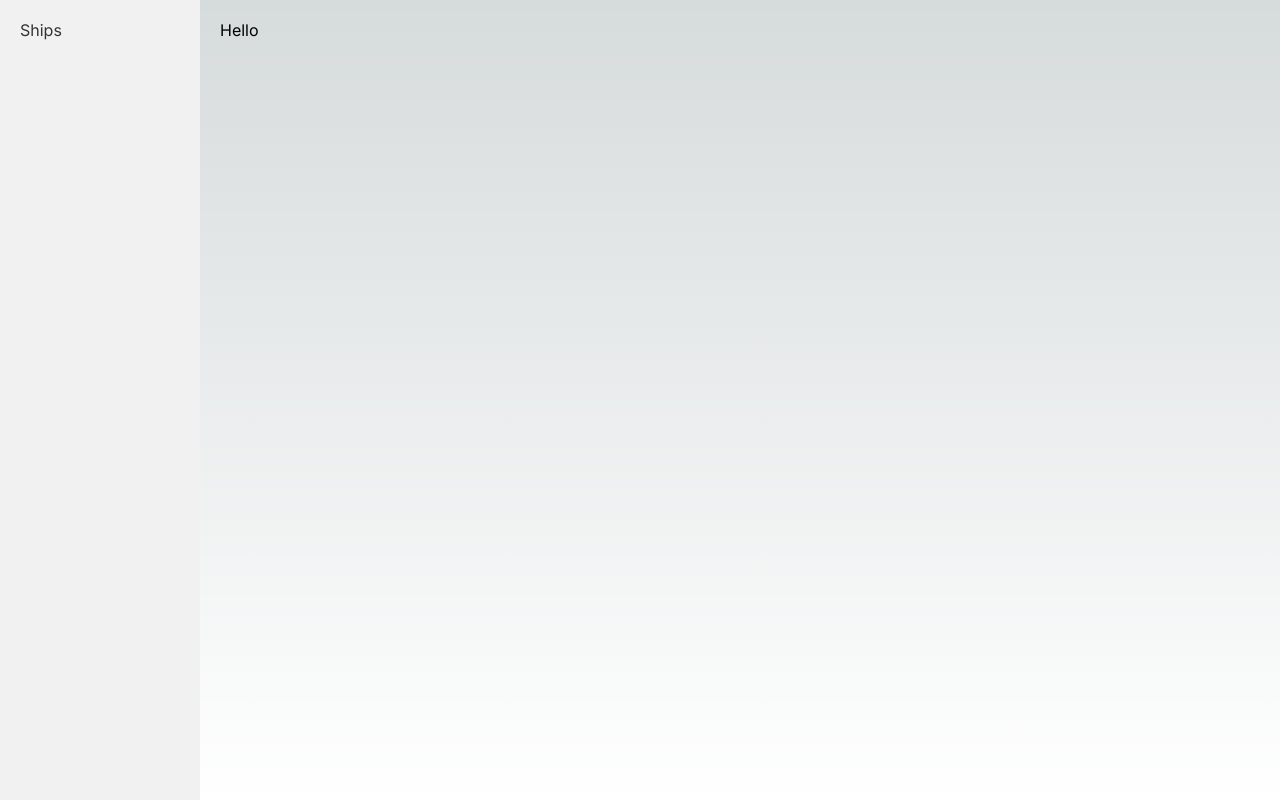
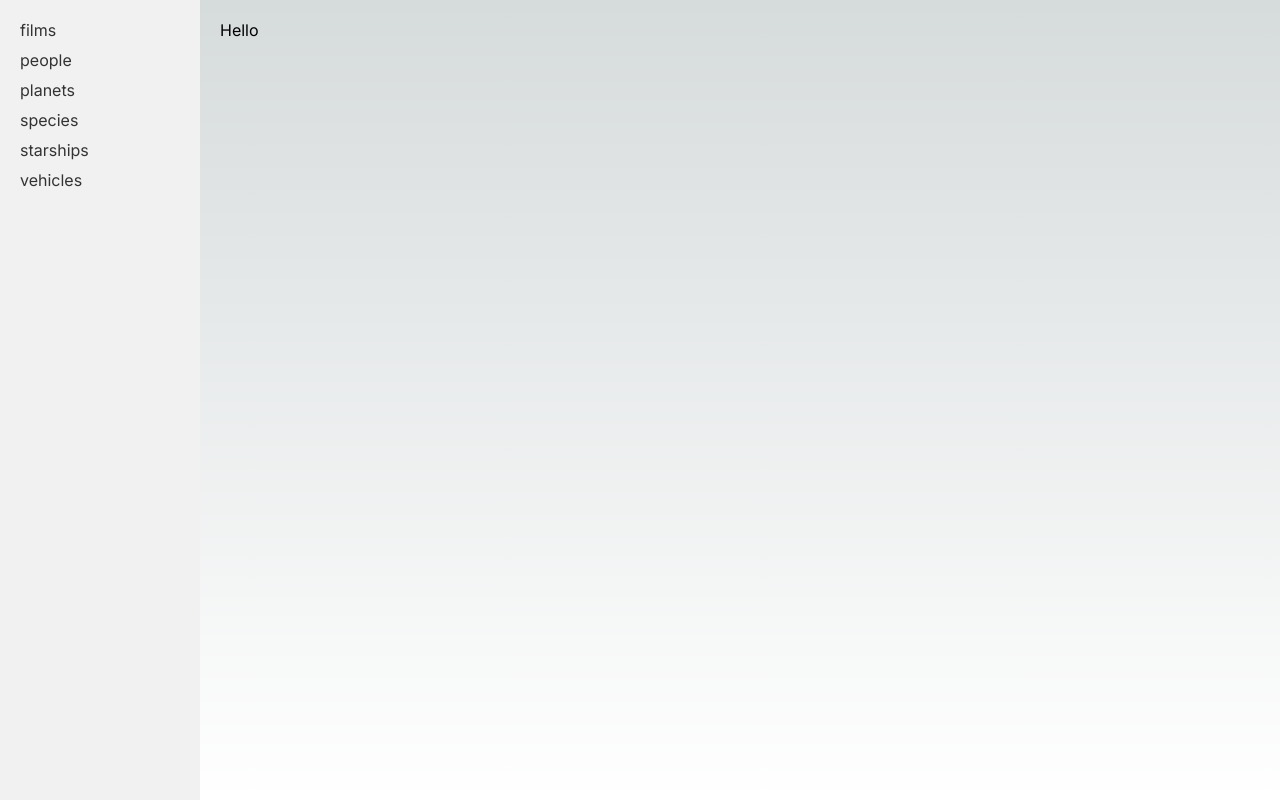
Before and after one commit to AndreaBitmind/starWars-app, a Next.js app: page / in a window 1280 px wide. Built offline with nearby package versions, Linux system fonts and the light colour scheme.

Commit message:
feat: added resources to sidebar

```diff
--- a/componentes/Sidebar.tsx
+++ b/componentes/Sidebar.tsx
@@ -1,14 +1,27 @@
 import Link from "next/link";
 import styles from "../styles/sidebar.module.css";
 
-const Sidebar = () => {
+const resources = [
+  { name: "films", path: "/films" },
+  { name: "people", path: "/people" },
+  { name: "planets", path: "/planets" },
+  { name: "species", path: "/species" },
+  { name: "starships", path: "/starships" },
+  { name: "vehicles", path: "/vehicles" },
+];
+
+const Sidebar: React.FC = () => {
   return (
     <aside className={styles.sidebar}>
       <nav>
         <ul className={styles.menu}>
-          <li>
-            <Link href="/ships">Ships</Link>
-          </li>
+          {resources.map((resource) => (
+            <li key={resource.name}>
+              <Link href={resource.path}>
+                <div>{resource.name}</div>
+              </Link>
+            </li>
+          ))}
         </ul>
       </nav>
     </aside>
```
